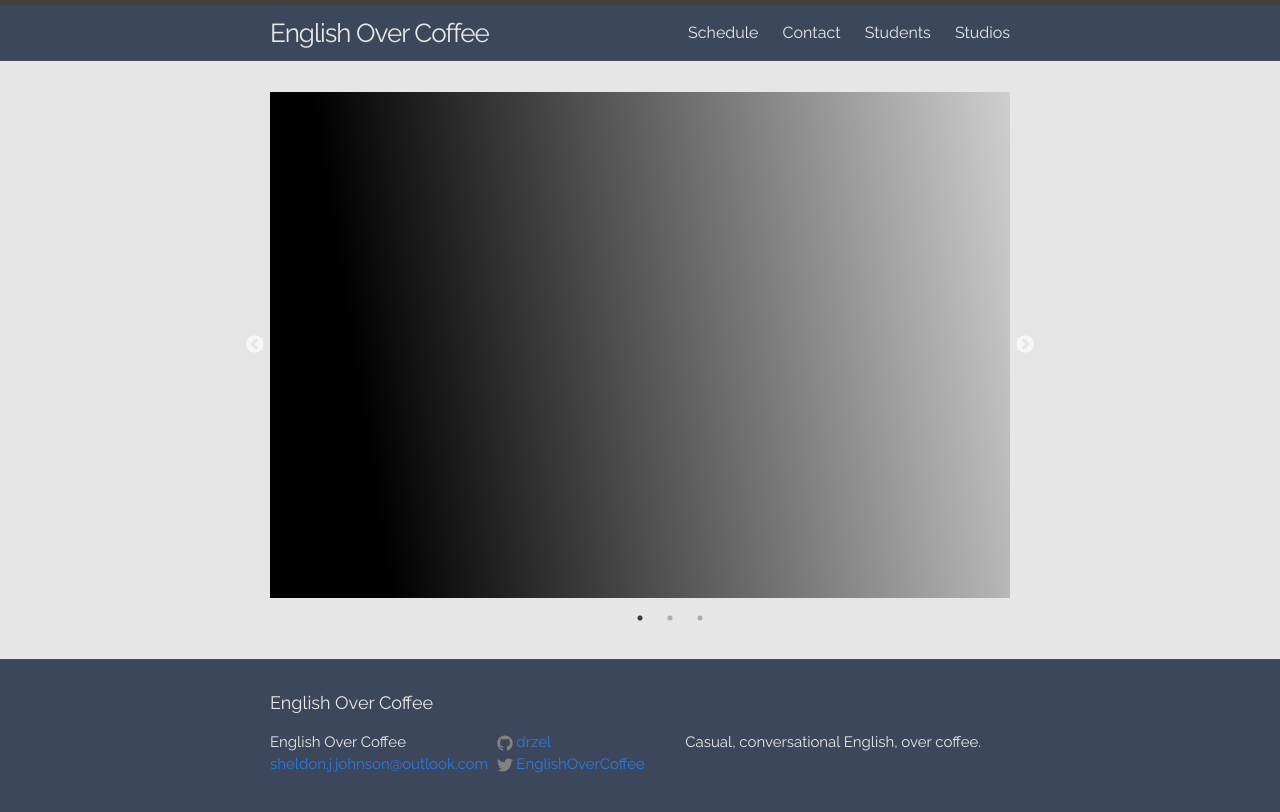
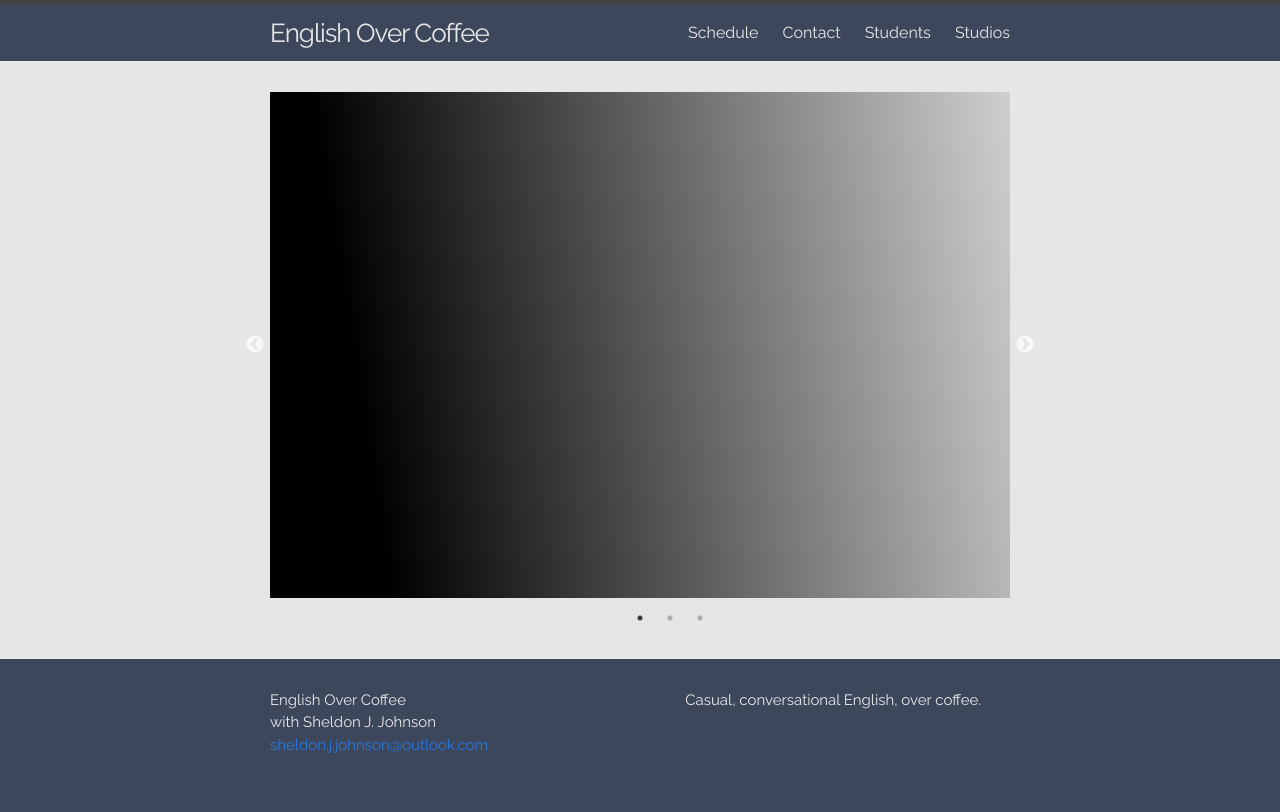
Before and after one commit to drzel/old-website, a Jekyll site: the page built from index.html, in a window 1280 px wide. Shown: the top 812 px of the page. Built offline with Jekyll 4.4.1, drawn with Linux system fonts in a browser that asks for light colours; nearby versions of some CDN libraries.

Commit message:
remove junk from footer

```diff
--- a/_config.yml
+++ b/_config.yml
@@ -5,8 +5,6 @@ description: "Casual, conversational English, over coffee."
 baseurl: "" # the subpath of your site, e.g. /blog/
 url: "http://drzel.github.io" # the base hostname & protocol for your site
 permalink: none
-twitter_username: EnglishOverCoffee
-github_username:  drzel
 
 # Build settings
 markdown: kramdown
--- a/_includes/footer.html
+++ b/_includes/footer.html
@@ -1,13 +1,12 @@
 <footer class="site-footer">
 
   <div class="wrapper">
-
-    <h2 class="footer-heading">{{ site.title }}</h2>
 
     <div class="footer-col-wrapper">
       <div class="footer-col  footer-col-1">
         <ul class="contact-list">
           <li>{{ site.title }}</li>
+          <li>with Sheldon J. Johnson</li>
           <li><a href="mailto:{{ site.email }}">{{ site.email }}</a></li>
         </ul>
       </div>
```
